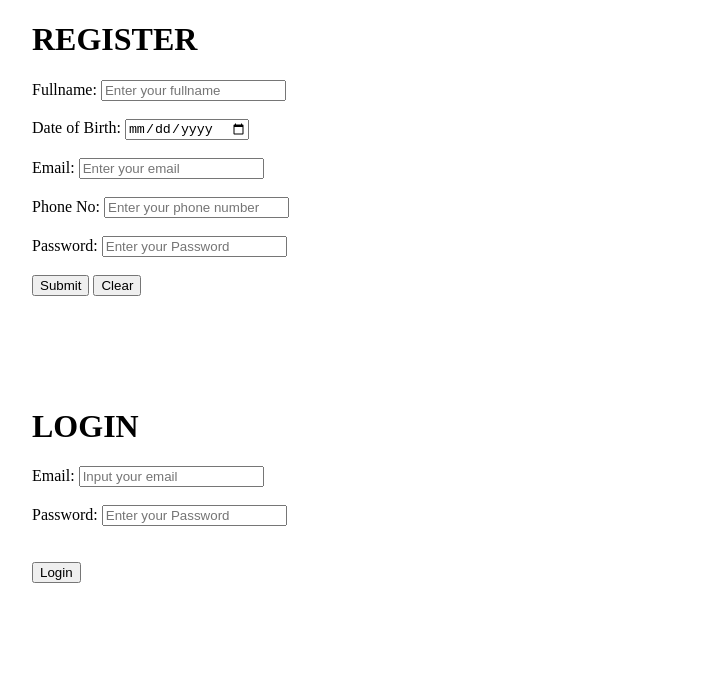
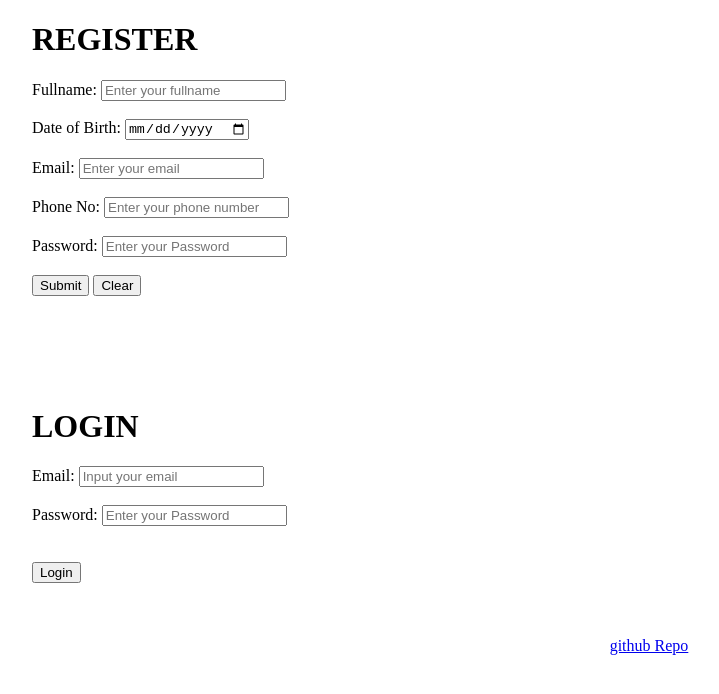
Before and after one commit to Pero4l/SignUp-and-In, a plain HTML site: page index.html in a window 1280 px wide. Shown: the whole page, without its empty margins (6-725 px from the left). Drawn offline with Linux system fonts and the light colour scheme.

Commit message:
add footer

```diff
--- a/index.html
+++ b/index.html
@@ -8,6 +8,10 @@
         body{
             padding-left: 30px;
         }
+
+        footer{
+            text-align: center;
+        }
     </style>
 </head>
 <body>
@@ -16,10 +20,10 @@
 
     <div id="submit"></div><br><br><br>
 
-    <div class="login"></div>
+    <div class="login"></div><br><br><br>
 
     <footer>
-        <a href=""></a>
+        <a href="https://github.com/Pero4l/SignUp-and-In" target="_blank">github Repo</a>
     </footer>
 
     <script>
```
